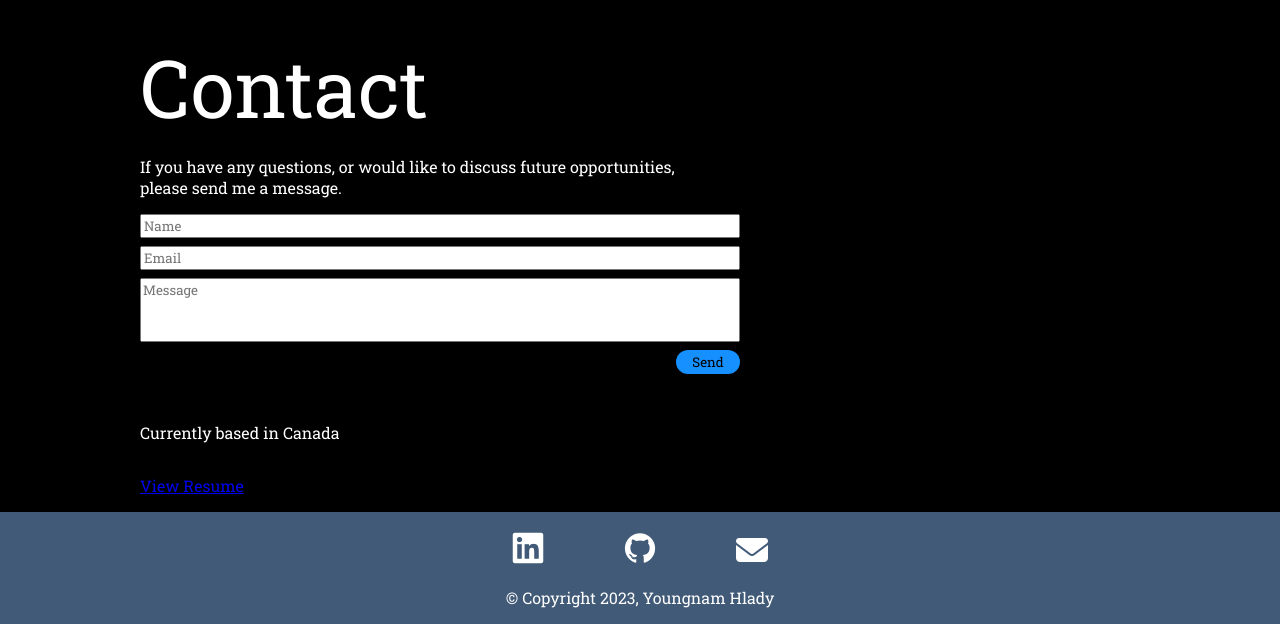
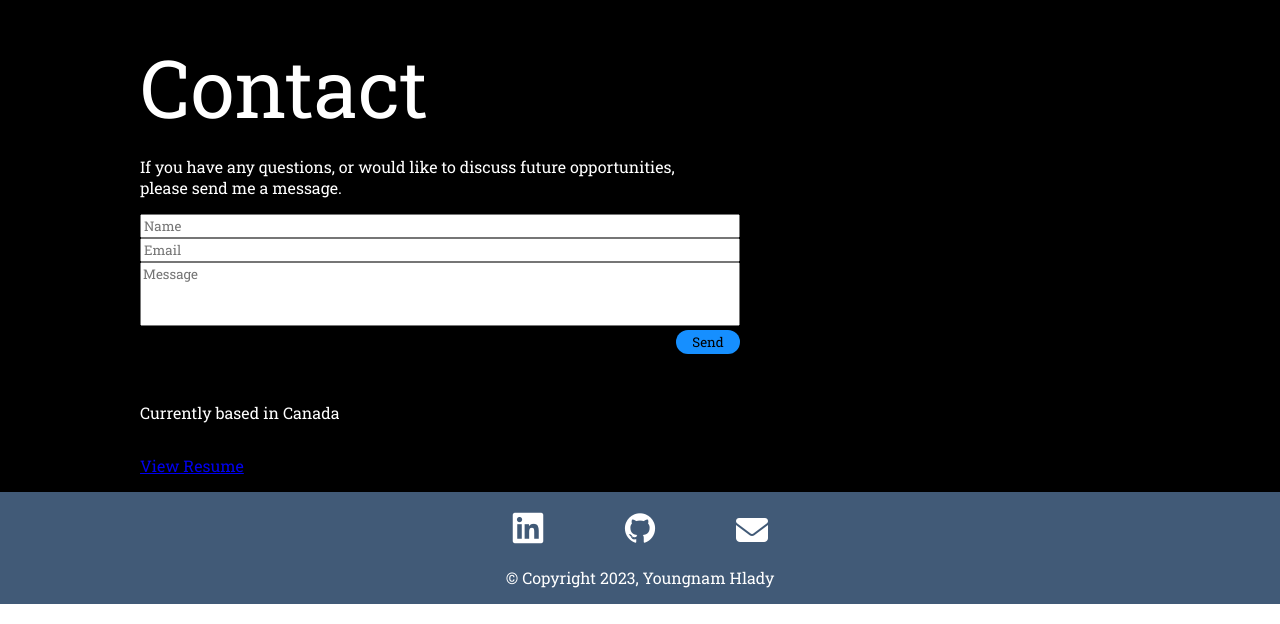
Before and after one commit to youngnamh/portfolio, a React (Vite) app: page / in a window 1280 px wide. Shown: the part 4857-5481 px from the top of the page. Built offline with nearby package versions, Linux system fonts and the light colour scheme.

Commit message:
make emailform component

```diff
--- a/src/components/Contact.tsx
+++ b/src/components/Contact.tsx
@@ -1,4 +1,5 @@
 import resume from "../assets/files/Resume for website.pdf";
+import EmailForm from "./EmailForm";
 
 export default function Contact() {
   return (
@@ -8,30 +9,7 @@ export default function Contact() {
         opportunities,
         <br /> please send me a message.
       </div>
-      <form>
-        <div className="email-div">
-          <input
-            type="text"
-            className="email-info"
-            placeholder="Name"
-            required
-          />
-          <input
-            type="email"
-            className="email-info"
-            placeholder="Email"
-            required
-          />
-          <textarea
-            className="email-info email-text"
-            placeholder="Message"
-            required
-          />
-          <div className="send-div">
-            <button type="submit">Send</button>
-          </div>
-        </div>
-      </form>
+      <EmailForm />
       <div className="contact-item"></div>
       <div className="contact-item">Currently based in Canada</div>
       <div className="contact-item">
--- /dev/null
+++ b/src/components/EmailForm.tsx
@@ -0,0 +1,31 @@
+export default function EmailForm() {
+  return (
+    <form action="https://formspree.io/f/xrgwlelp" method="POST">
+      <div className="email-div">
+        <input
+          type="text"
+          className="email-info"
+          placeholder="Name"
+          name="Name"
+          required
+        />
+        <input
+          type="email"
+          className="email-info"
+          placeholder="Email"
+          name="Email"
+          required
+        />
+        <textarea
+          className="email-info email-text"
+          placeholder="Message"
+          name="Message"
+          required
+        />
+        <div className="send-div">
+          <button type="submit">Send</button>
+        </div>
+      </div>
+    </form>
+  );
+}
--- a/src/styles/content.css
+++ b/src/styles/content.css
@@ -141,7 +141,7 @@ h1 {
   padding: 1rem 0rem 1rem 0rem;
 }
 
-.email-div {
+.email-form {
   display: flex;
   flex-direction: column;
   gap: 0.5rem;
```
